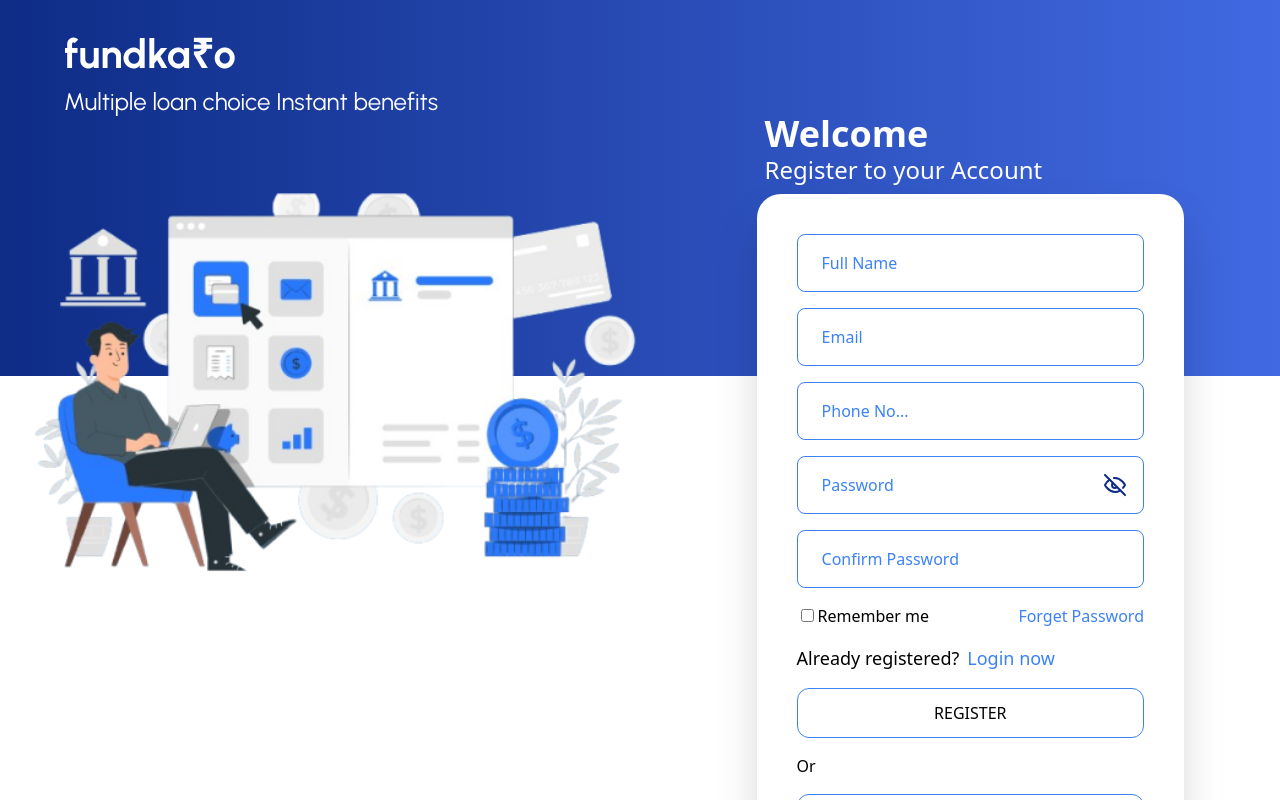
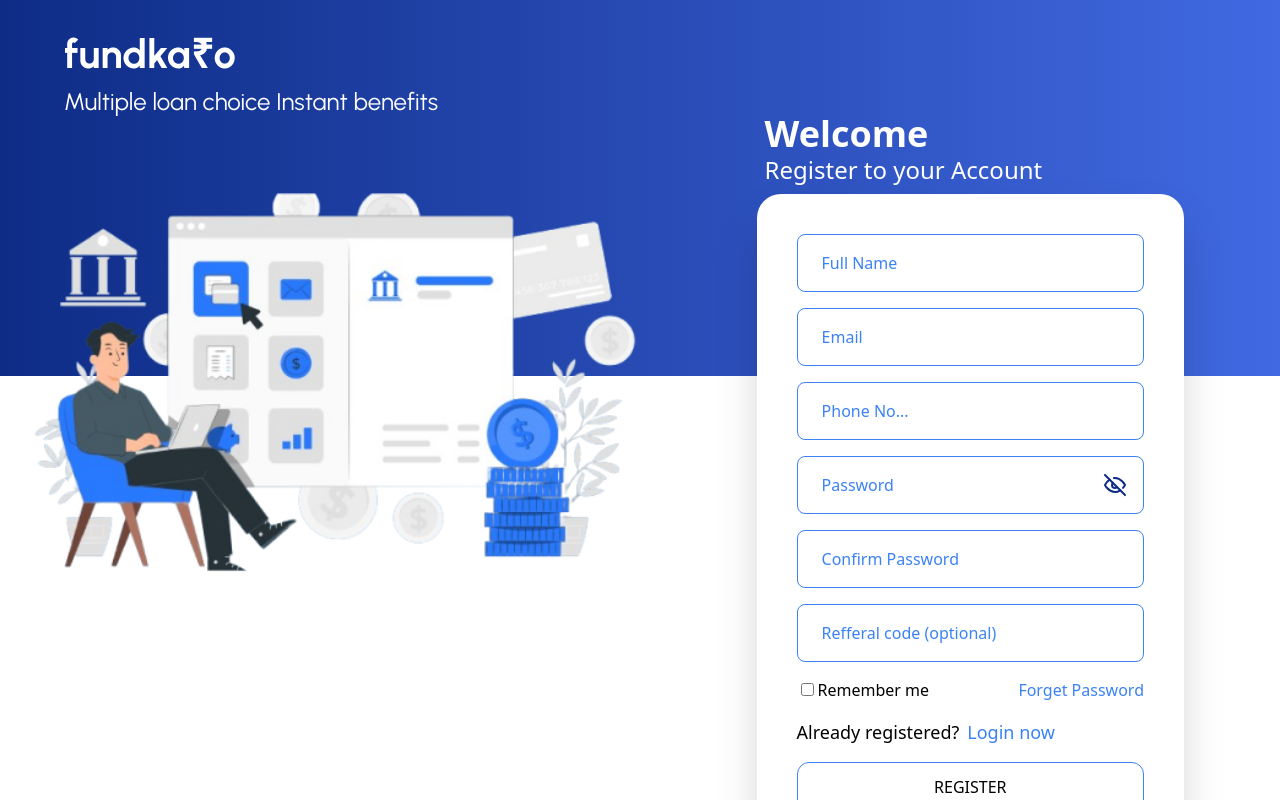
Before and after one commit to Vats-shivam/FundkaroAdmin, a React app: page /user/register in a window 1280 px wide. Shown: the top 800 px of the page. Built offline with nearby package versions, Linux system fonts and the light colour scheme; no server answers; the HTML template or start-up script is replaced by a standard one.

Commit message:
add refferal option and create link instead of code

```diff
--- a/src/components/DashBoardReferals.jsx
+++ b/src/components/DashBoardReferals.jsx
@@ -10,11 +10,11 @@ import { UserContext } from '../context/userContext';
 
 function DashboardReferals() {
     const {currentuser} =useContext(UserContext);
-    const ReferalLink = currentuser.refferal_code
+    const ReferalLink = 'http://'+window.location.host+'/user/register/?ref='+currentuser.refferal_code
 
     function CopyLink() {
         navigator.clipboard.writeText(ReferalLink)
-        toast.success("Code Copied");
+        toast.success("Link Copied");
     }
     return (<div className="pb-10">
         <img className="h-72 max-sm:h-32 max-sm:mt-0 max-lg:h-64 w-auto -mt-16" src={ReferTop}></img>
@@ -22,8 +22,8 @@ function DashboardReferals() {
             <div className="text-2xl pb-6">Refer a Friend</div>
             <p>Lorem ipsum dolor sit amet, consectetur adipiscing elit, sed do eiusmod tempor incididunt ut labore et dolore magna aliqua. Ut enim ad minim veniam, quis nostrud exercitation ullamco laboris nisi ut aliquip ex ea commodo consequat. Duis aute irure dolor in reprehenderit in voluptate velit esse cillum dolore eu </p>
             <div className="leading-[28px] inline-block w-full text-[14px] font-semibold mt-4 p-2 rounded bg-white text-black">
-                <div className="float-left ms-4">{ReferalLink}</div>
-                <div className="float-right cursor-pointer w-fit hover:bg-[#EAEAEA] pl-2 border text-[14px] font-semibold rounded-[5px] border-black leading-[16.8px] p-1" onClick={CopyLink}>Copy Code <img className="inline-block pl-1 pr-1" src={Copy}></img></div>
+                <div className="float-left ms-2">{ReferalLink}</div>
+                <div className="float-right cursor-pointer w-fit hover:bg-[#EAEAEA] pl-2 border text-[14px] font-semibold rounded-[5px] border-black leading-[16.8px] p-1" onClick={CopyLink}>Copy Link <img className="inline-block pl-1 pr-1" src={Copy}></img></div>
             </div>
             <div className="pt-4 grid max-sm:grid-cols-2 grid-cols-4 gap-y-2 gap-x-8 font-semibold">
             <div>
--- a/src/components/Register.jsx
+++ b/src/components/Register.jsx
@@ -5,14 +5,27 @@ import hidden from "../assets/hidden.svg";
 import google from "../assets/google.png";
 import axios from 'axios';
 import { toast } from 'react-hot-toast'
+import { useLocation } from 'react-router-dom';
 import { useContext } from 'react';
 import { UserContext } from '../context/userContext';
+import { useEffect } from 'react';
 
 function Register(props) {
   const navigate = useNavigate()
   const [hidePassword, setHidePassword] = useState(true);
   const [user, setUser] = useState({ name: "",email: "", phone: "", password: "", confPass: "", referrer: "" })
   const {setCurrentUserDetail, setCurrentUser} =useContext(UserContext);
+
+  const location = useLocation();
+
+  useEffect(() => {
+    const queryParams = new URLSearchParams(location.search);
+    const value=queryParams.get('ref');
+    if(value) {
+      setUser((prev) => { return { ...prev, referrer: value } })
+    }
+  }, [location]);
+
   const handleSubmit = async (event) => {
     event.preventDefault();
     // console.log("hi");
@@ -66,6 +79,9 @@ function Register(props) {
         <div className='flex border border-blue-500 rounded-lg focus:border-primaryStart px-3 m-2'>
           <input type="text" placeholder="Confirm Password" value={user.confPass} onChange={(e) => { setUser((prev) => { return { ...prev, confPass: e.target.value } }) }} className='py-4 px-3 w-full  placeholder-blue-500 focus:outline-none' />
         </div>
+        <div className='flex border border-blue-500 rounded-lg focus:border-primaryStart px-3 m-2'>
+          <input type="text" placeholder="Refferal code (optional)" value={user.referrer} onChange={(e) => { setUser((prev) => { return { ...prev, referrer: e.target.value } }) }} className='py-4 px-3 w-full  placeholder-blue-500 focus:outline-none' />
+        </div>
         <div className='flex justify-between m-2'>
           <div className="w-[40%]">
             <input type="checkbox" id="rememberMe" className="m-1" />
@@ -77,7 +93,7 @@ function Register(props) {
           <p className="mr-2">Already registered?</p>
           <Link to='../user/login' className='text-blue-500'>Login now</Link>
         </div>
-        <button type='submit' className=' m-2 border border-blue-500 rounded-xl p-3 hover:bg-lightPrimary focus:outline-none focus:ring-2 focus:ring-blue-500 focus:ring-opacity-50 active:bg-darkPrimary'>REGISTER</button>
+        <button type='submit' className=' m-2 border border-blue-500 rounded-xl p-3 hover:bg-lightPrimary hover:text-white focus:outline-none focus:ring-2 focus:ring-blue-500 focus:ring-opacity-50 active:bg-darkPrimary'>REGISTER</button>
         <span className='m-2 '>Or</span>
         <div className='border m-2 border-blue-500 h-14 rounded-xl p-2 hover:bg-lightPrimary focus:outline-none focus:ring-2 focus:ring-blue-500 focus:ring-opacity-50 active:bg-darkPrimary text-center flex items-center justify-center'>
           <img src={google} alt="google-sign-in" width={'8%'} />
```
